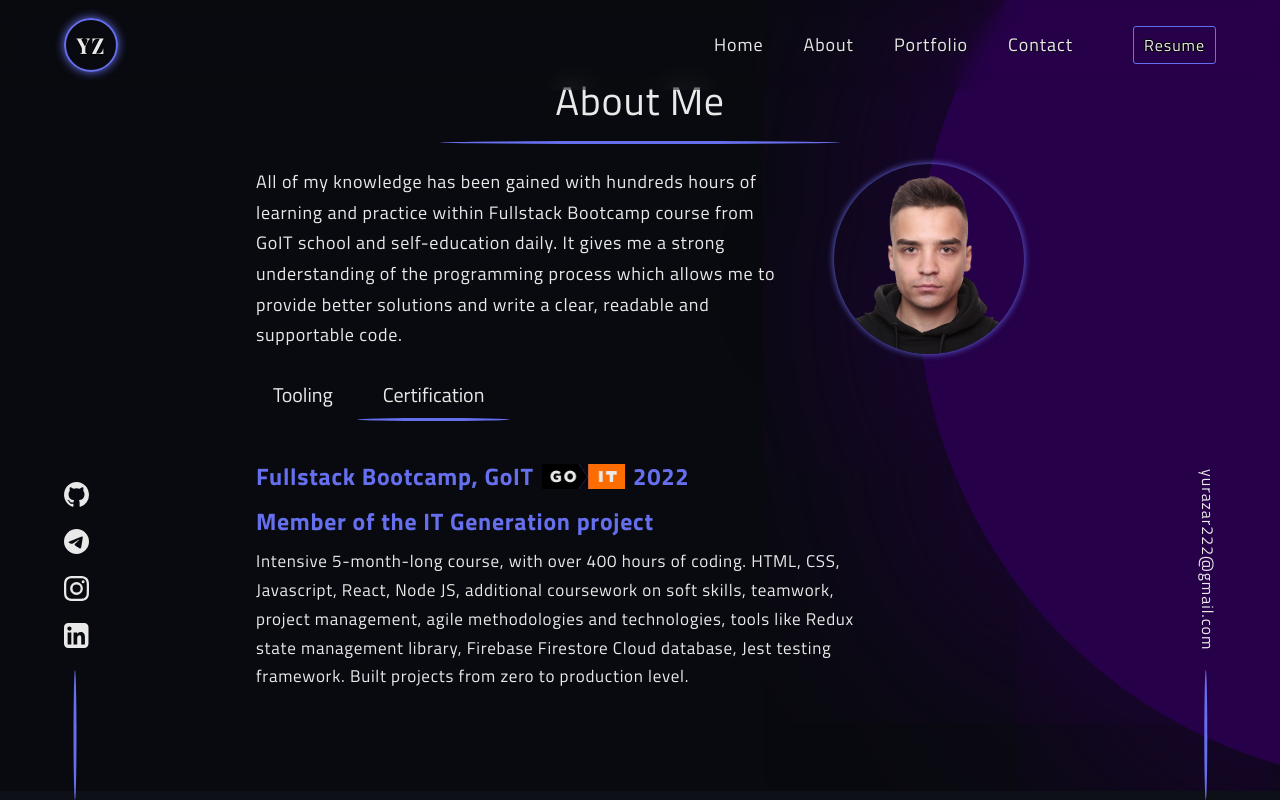
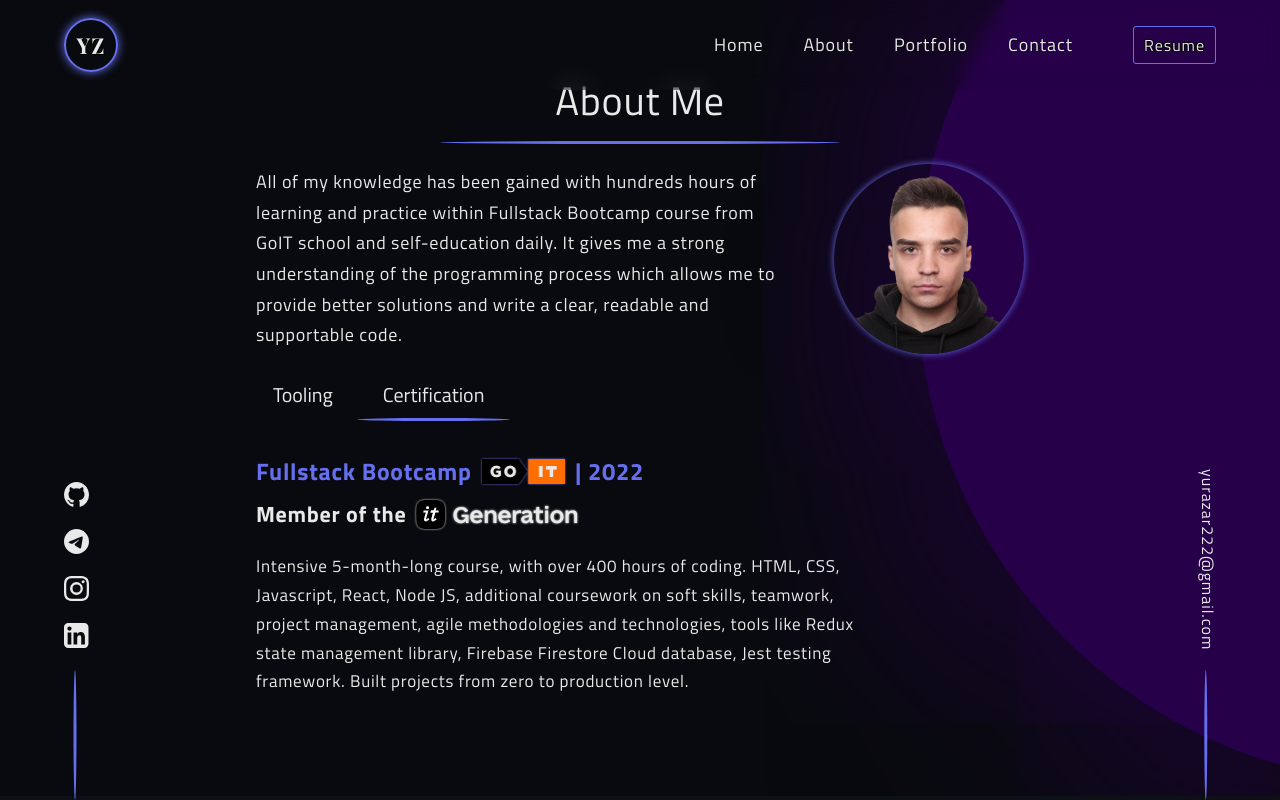
Before and after one commit to YZarytskyi/portfolio, a React (Create React App) app: page / in a window 1280 px wide. Both pictures are taken after a click on the button "Certification". Shown: the part 839-1639 px from the top of the page. Built offline with nearby package versions, Linux system fonts and the light colour scheme.

Commit message:
fix certification style

```diff
--- a/src/components/About/About.module.scss
+++ b/src/components/About/About.module.scss
@@ -358,12 +358,40 @@
     display: flex;
     align-items: center;
     flex-wrap: wrap;
-    column-gap: 0.8rem;
+    column-gap: 1rem;
     width: fit-content;
     margin-bottom: 0.5rem;
     font-size: 1.4em;
     font-weight: 700;
+    line-height: 1.3;
     color: $color-accent;
+
+    &:hover::after {
+      transform: scale(1);
+    }
+
+    &::after {
+      content: "";
+      margin-top: 0.5rem;
+      display: block;
+      height: 2px;
+      width: 100%;
+      background-color: $color-accent;
+      border-radius: 10px;
+      transform: scale(0);
+      transform-origin: left;
+      transition: transform 500ms cubic-bezier(0.165, 0.84, 0.44, 1);
+    }
+  }
+
+  .itGenerationLink {
+    color: $color-main;
+    font-size: 1.3em;
+    margin-bottom: 1.5rem;
+
+    &::after {
+      background-color: $color-main;
+    }
   }
 }
 
@@ -372,5 +400,12 @@
   margin-top: 0.1rem;
   display: inline;
   background: linear-gradient(to right, $color-main 43%, transparent 43% 58%, $color-main 58%);
-  filter: drop-shadow(0 0 0.7px $color-accent);
+  filter: drop-shadow(0 0 0.8px $color-accent);
 }
+
+.itGenerationLogo {
+  fill: currentColor;
+  width: 7.3em;
+  height: 1.4em;
+  filter: drop-shadow(0 0 0.8px currentColor);
+}
--- a/src/components/About/Tabs.jsx
+++ b/src/components/About/Tabs.jsx
@@ -107,15 +107,19 @@ const Tabs = () => {
               href="https://goit.global/ua/courses/bootcamp/"
               target="_blank"
               rel="noopener noreferrer nofollow">
-              Fullstack Bootcamp, GoIT
+              Fullstack Bootcamp
               <img src={goIt} alt="GoIt school logo" className={s.goItLogo} />
-              2022
+              | 2022
             </a>
             <a
               href="https://it-generation.gov.ua"
               target="_blank"
-              rel="noopener noreferrer nofollow">
-              Member of the IT Generation project
+              rel="noopener noreferrer nofollow"
+              className={s.itGenerationLink}>
+              Member of the
+              <svg className={s.itGenerationLogo}>
+                <use href={`${sprite}#itGeneration`}></use>
+              </svg>
             </a>
             Intensive 5-month-long course, with over 400 hours of coding. HTML, CSS, Javascript,
             React, Node JS, additional coursework on soft skills, teamwork, project management,
```
Also changed, not shown: src/assets/Vector.svg (added), src/assets/icons.svg.
